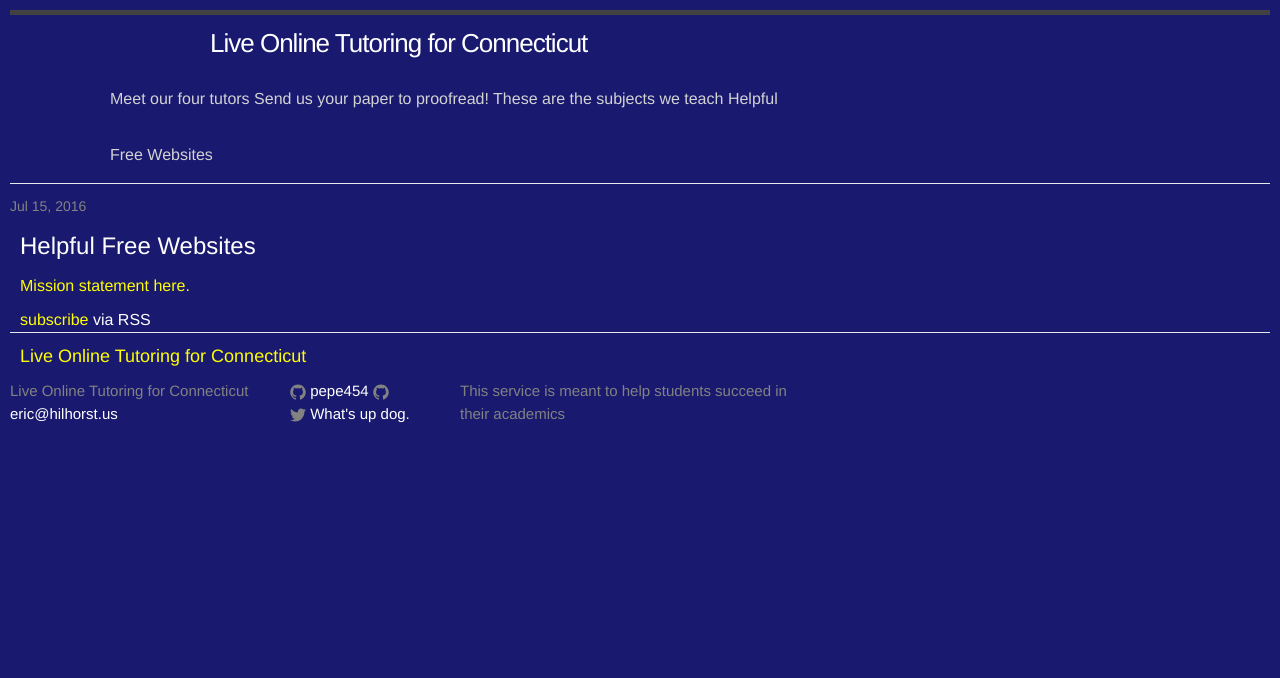
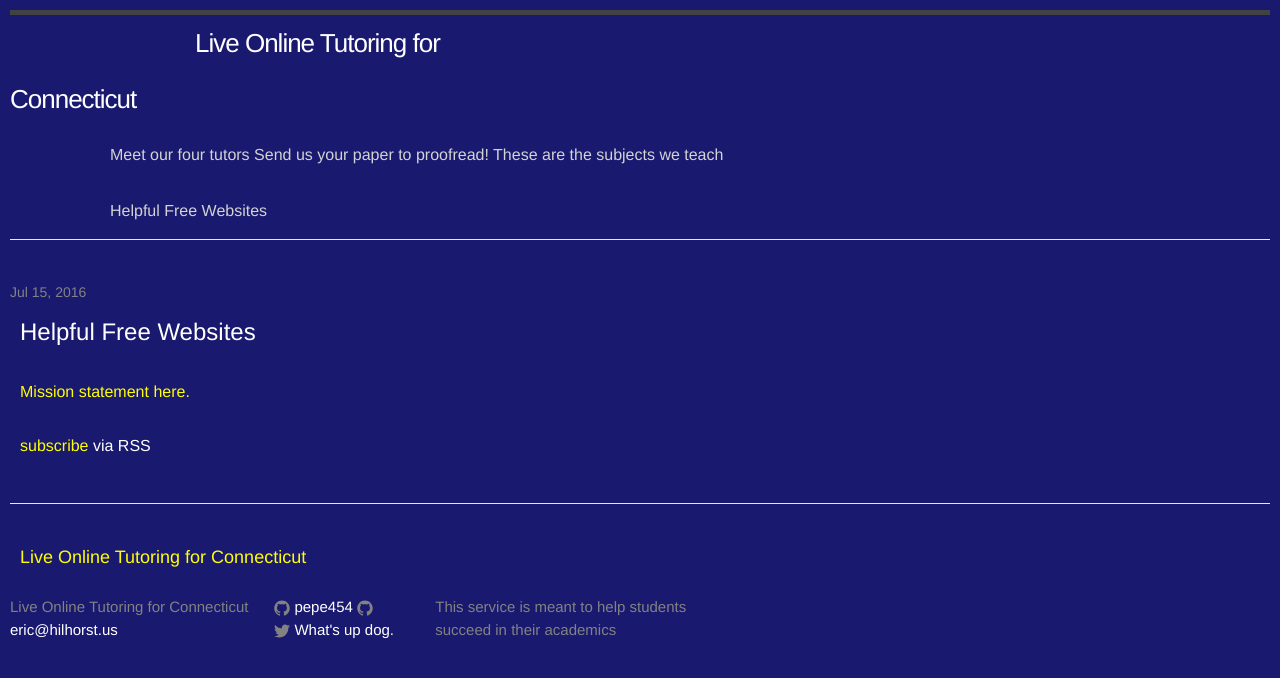
Before and after one commit to pepe454/pepe454.github.io, a Jekyll site: the page built from index.html, in a window 1280 px wide. Shown: the top 678 px of the page. Built offline with Jekyll 4.4.1, drawn with Linux system fonts in a browser that asks for light colours.

Commit message:
Update main.scss

```diff
--- a/css/main.scss
+++ b/css/main.scss
@@ -12,7 +12,7 @@ $base-font-weight: 400;
 $small-font-size:  $base-font-size * 0.875;
 $base-line-height: 1.5;
 
-$spacing-unit:     0px;                 //This is that stupid spacing unit thing//
+$spacing-unit:     30px;                 //This is that stupid spacing unit thing//
 
 $text-color:       #111;
 $background-color: #fdfdfd;
```
